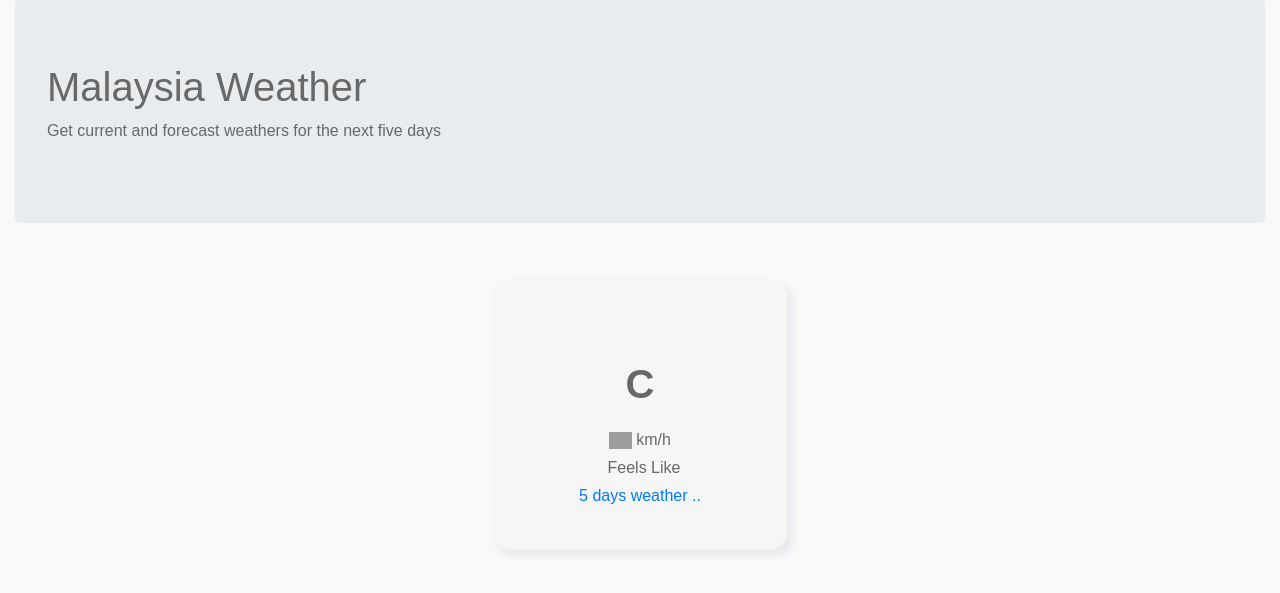
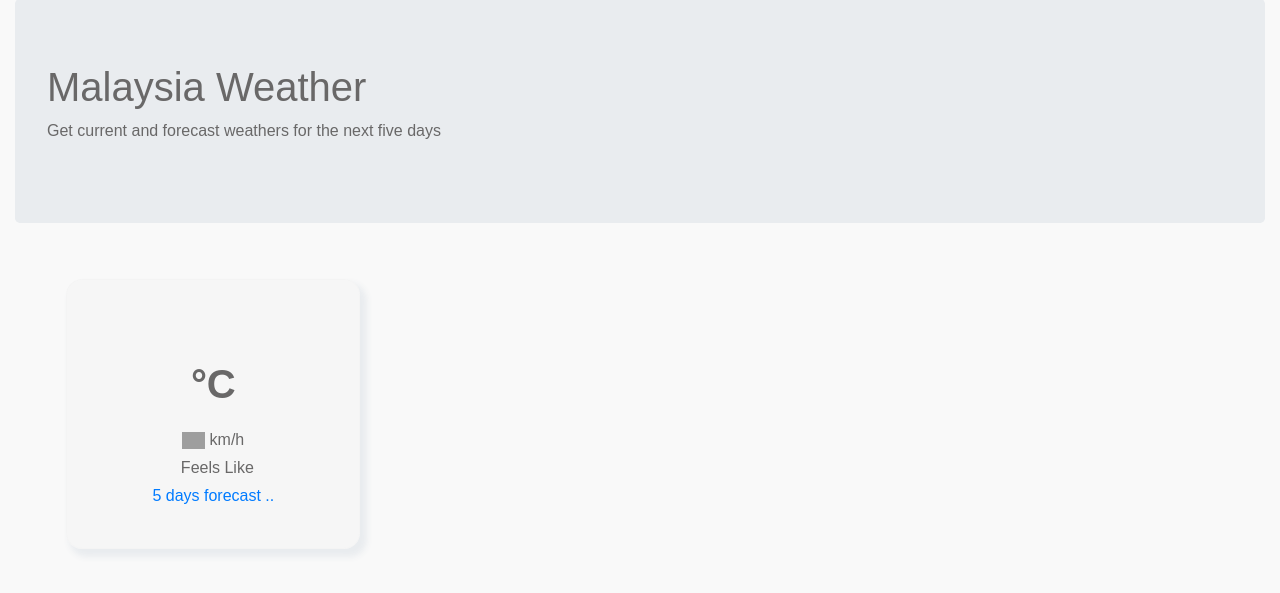
Before and after one commit to daliadaud/weather, a Django app: page /weather/ in a window 1280 px wide. Shown: the part 114-707 px from the top of the page. Run offline with Django 3.2, Linux system fonts and the light colour scheme; data that the repository does not hold is empty; some libraries are stand-ins or nearby versions; grey boxes are pictures that could not be loaded.

Commit message:
added requirements file and update templates

```diff
--- a/alwayssunny/settings.py
+++ b/alwayssunny/settings.py
@@ -37,7 +37,6 @@ INSTALLED_APPS = [
     'django.contrib.sessions',
     'django.contrib.messages',
     'django.contrib.staticfiles',
-    'rest_framework',
     'weather'
 ]
 
--- a/weather/templates/weather/index.html
+++ b/weather/templates/weather/index.html
@@ -13,28 +13,30 @@
             <h1>Malaysia Weather</h1>
             <p>Get current and forecast weathers for the next five days</p>
         </div>
-        {% for city in weather %}
-        <div class="row justify-content-center">
-            <div class="col-12 col-md-4 col-sm-12 col-xs-12">
+
+        <div class="row align-items-start">
+            {% for city in weather %}
+            <div class="col-md-4 col-sm-6 col-xs-12">
                 <div class="card p-4">
                     <div class="d-flex">
                         <h6 class="flex-grow-1">{{city.name}}</h6>
                         <!-- <h6>16:08</h6> -->
                     </div>
                     <div class="d-flex flex-column temp mt-5 mb-3">
-                        <h1 class="mb-0 font-weight-bold" id="heading">{{city.main.temp}} C </h1> <span class="small grey">{{city.weather.0.main}}</span>
+                        <h1 class="mb-0 font-weight-bold" id="heading">{{city.main.temp}} °C </h1> <span class="small grey">{{city.weather.0.main}}</span>
                     </div>
                     <div class="d-flex">
                         <div class="temp-details flex-grow-1">
                             <p class="my-1"> <img src="https://i.imgur.com/B9kqOzp.png" height="17px"> <span> {{city.wind.speed}} km/h </span> </p>
                             <p class="my-1"> <i class="fa fa-tint mr-2" aria-hidden="true"></i> <span> Feels Like {{city.main.feels_like}} </span> </p>
-                            <p><a href="{% url 'weather:forecast'%}?city={{city.key}}" class="link-secondary">5 days weather ..</a> </p>
+                            <p><a href="{% url 'weather:forecast'%}?city={{city.key}}" class="link-secondary">5 days forecast ..</a> </p>
                         </div>
                     </div>
                 </div>
             </div>
+            {% endfor %}
         </div>
-        {% endfor %}
+
     </div>
 </body>
 
```
Also changed, not shown: requirements.txt (added, +9 -0 lines), weather/templates/weather/forecast.html (+5 -5 lines), README.txt, 1 other file.
